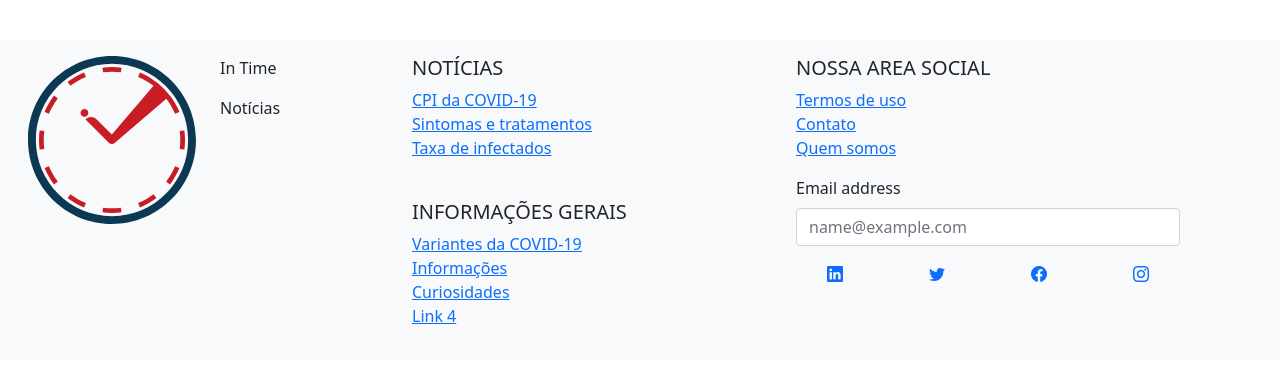
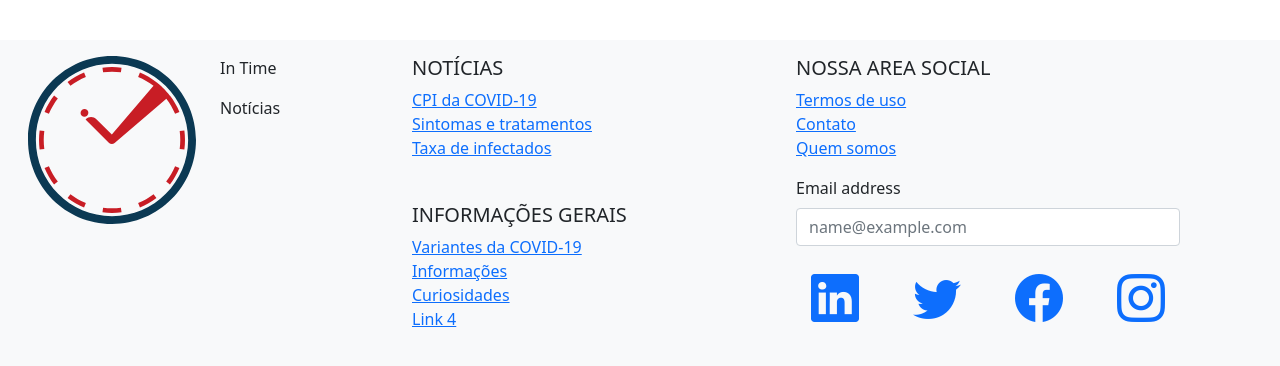
Before and after one commit to joaoGarcia-webDev/InTimeNews, a PHP site: page / in a window 1280 px wide. Shown: the part 260-626 px from the top of the page. Run offline with PHP 8.4, Linux system fonts and the light colour scheme; some libraries are stand-ins or nearby versions.

Commit message:
main css page, updated

```diff
--- a/css/main-page.css
+++ b/css/main-page.css
@@ -25,3 +25,10 @@ nav .container-fluid .collapse .banner{
     max-height: 100px;
     object-fit: cover;
 }
+
+ul.icons li a i{
+    font-size: 3em;
+}
+ul.icons li{
+    justify-content: center;
+}
```
